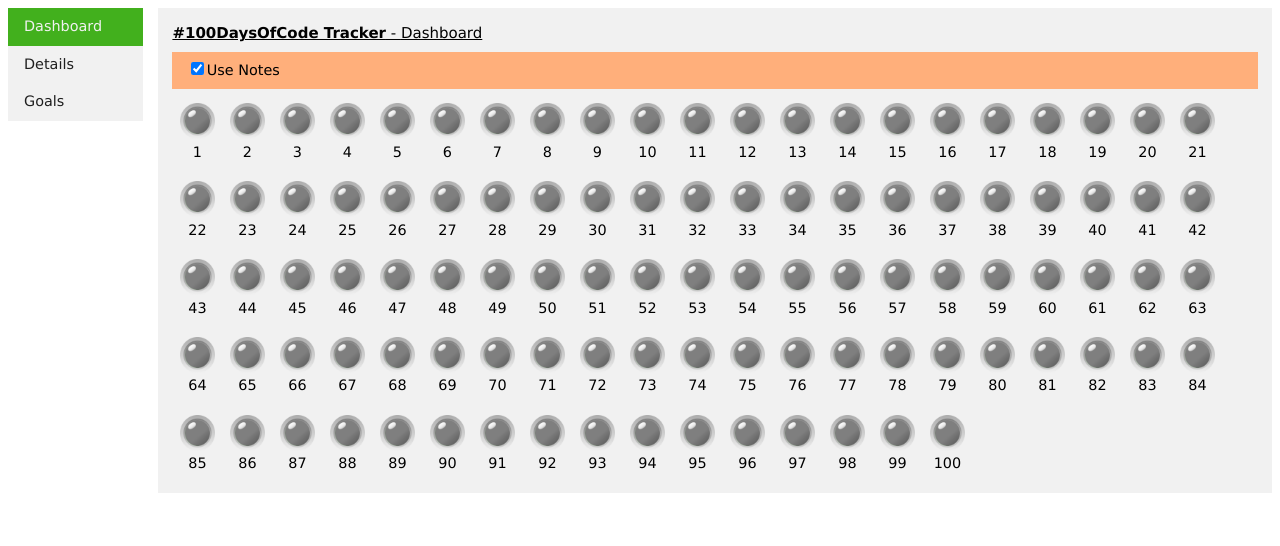
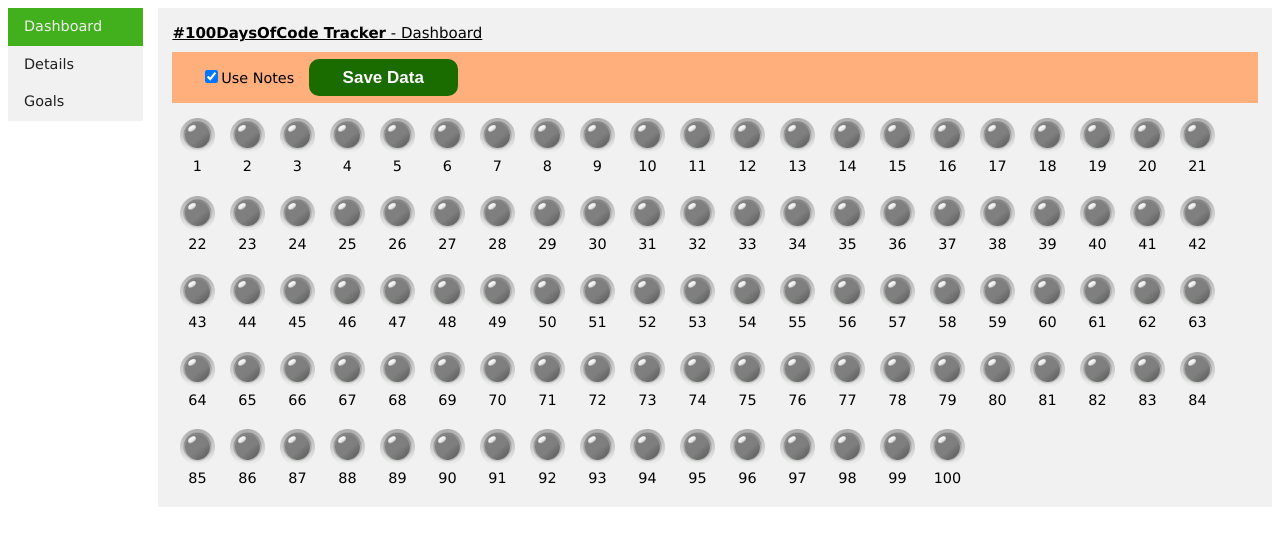
Before and after one commit to bob-fornal/100-Days-Of-Code--Tracker, an Angular app: page /dashboard in a window 1280 px wide. Shown: the top 546 px of the page. Built offline with nearby package versions, Linux system fonts and the light colour scheme.

Commit message:
Save Functionality

```diff
--- a/src/app/pages/dashboard/dashboard.component.html
+++ b/src/app/pages/dashboard/dashboard.component.html
@@ -1,6 +1,37 @@
 
 <app-title>Dashboard</app-title>
 
+<div class="toolbar">
+  <span class="toolbar-item">
+    <input
+      type="checkbox" id="useNotesInput"
+      [(ngModel)]="useNotes"
+      [ngModelOptions]="{ standalone: true }"
+      (change)="toggleUseNotes()" />
+    <label for="useNotesInput">Use Notes</label>
+  </span>
+
+  <span class="toolbar-item">
+    <button class="btn" (click)="saveData()">Save Data</button>
+  </span>
+</div>
+
+<div class="days">
+  <span class="day" *ngFor="let day of days; let i = index;">
+
+    <span class="status"
+      [class.active]="day.done === true"
+      (click)="toggleDay(i)">
+      <item-image [item]="day"></item-image>
+      <span *ngIf="day.note.length > 0" class="tooltip-text">{{ day.note }}</span>
+    </span>
+
+    <span class="number">{{ day.number }}</span>
+
+  </span>
+</div>
+
+<!-- MODALS -->
 <days-modal id="getNotesModal">
   <div class="modal-title">Notes for Day {{ selectedDay.number }}</div>
   <div class="modal-body">
@@ -17,26 +48,16 @@
   </div>
 </days-modal>
 
-<div class="toolbar">
-  <input
-    type="checkbox" id="useNotesInput"
-    [(ngModel)]="useNotes"
-    [ngModelOptions]="{ standalone: true }"
-    (change)="toggleUseNotes()" />
-  <label for="useNotesInput">Use Notes</label>
-</div>
-
-<div class="days">
-  <span class="day" *ngFor="let day of days; let i = index;">
-
-    <span class="status"
-      [class.active]="day.done === true"
-      (click)="toggleDay(i)">
-      <item-image [item]="day"></item-image>
-      <span *ngIf="day.note.length > 0" class="tooltip-text">{{ day.note }}</span>
+<days-modal id="getFilename">
+  <div class="modal-title">Filename</div>
+  <div class="modal-body">
+    <span class="content">
+      <input class="filename"
+        placeholder="Filename"
+        [(ngModel)]="selectFilename" />
     </span>
-
-    <span class="number">{{ day.number }}</span>
-
-  </span>
-</div>
+  </div>
+  <div class="modal-actions">
+    <button class="btn" (click)="closeGetFilename()">Save</button>
+  </div>
+</days-modal>
--- a/src/app/pages/dashboard/dashboard.component.scss
+++ b/src/app/pages/dashboard/dashboard.component.scss
@@ -3,6 +3,10 @@
   background-color: var(--color-toolbar);
   margin-top: 0.5em;
   padding: 0.5em 1em;
+
+  .toolbar-item {
+    margin-left: 1em;
+  }
 }
 
 .days {
@@ -73,3 +77,7 @@
     }
   }
 }
+
+.filename {
+  width: 100%;
+}
--- a/src/app/pages/dashboard/dashboard.component.ts
+++ b/src/app/pages/dashboard/dashboard.component.ts
@@ -57,10 +57,41 @@ export class DashboardComponent {
     }
   };
 
-  closeNotesModal = () => {
+  closeNotesModal = (): void => {
     this._structure!.days[this.selectedIndex].note = this.selectedDay.note;
     this.storage.structureChange(this._structure!);
     this.modalService.close('getNotesModal');
   };
 
+  selectFilename: string = '';
+  saveData = (): void => {
+    const date: string = (new Date()).toISOString().split('T')[0];
+    this.selectFilename = '100DaysOfCode--' + date + '.json';
+    this.modalService.open('getFilename');
+  };
+
+  closeGetFilename = (): void => {
+    const filename: string = this.checkFilename(this.selectFilename);
+    console.log(filename);
+
+    const a = document.createElement('a');
+    const blob = new Blob([JSON.stringify(this._structure!, null, 2)], { type: 'application/json' });
+    a.href = URL.createObjectURL(blob);
+
+    a.setAttribute('download', filename);
+    console.log(filename);
+
+    document.body.appendChild(a);
+    a.click();
+    document.body.removeChild(a);
+
+    this.modalService.close('getFilename');
+  };
+
+  checkFilename = (name: string): string => {
+    let [ filename, extension ] = name.split('.');
+    console.log(name, filename, extension);
+    return filename + (extension === undefined ? '.json' : extension);
+  };
+
 }
```
